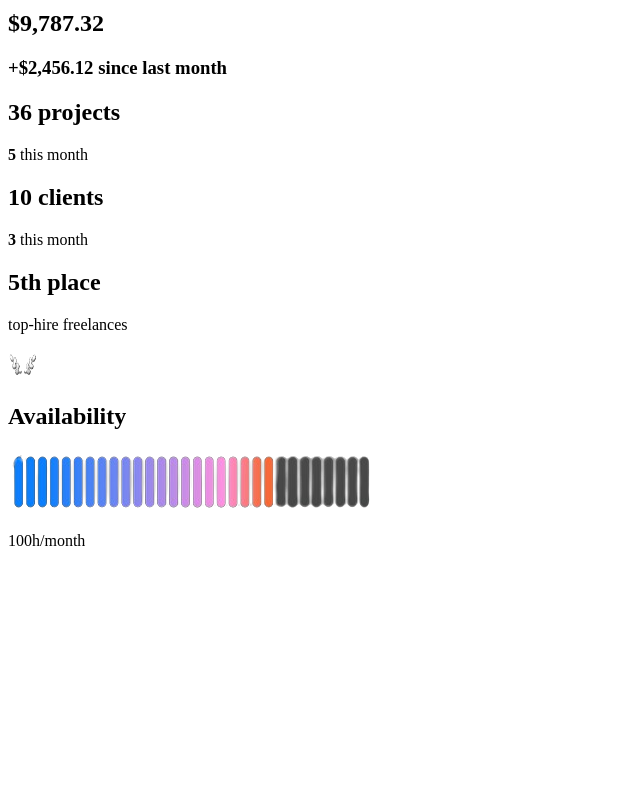
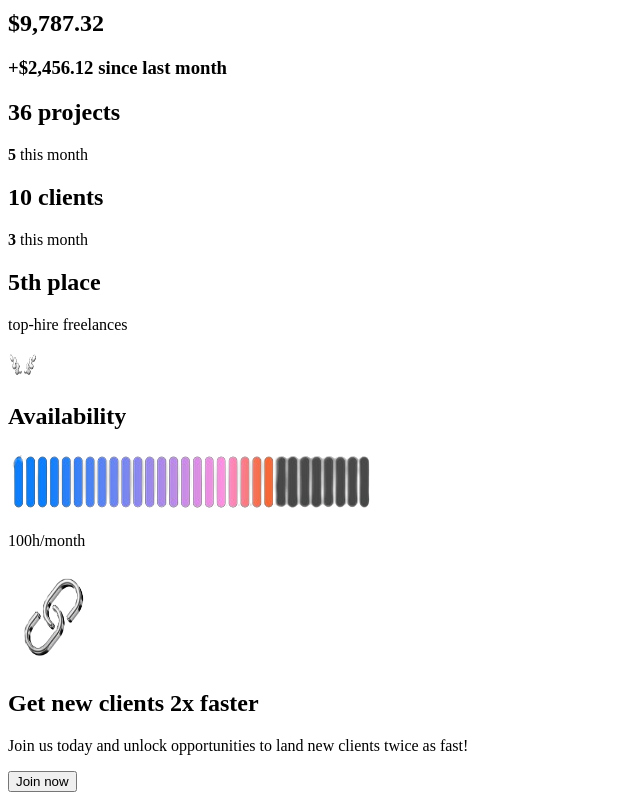
Before and after one commit to JuampyOjeda/Project-n-3, a plain HTML site: page index.html in a window 1280 px wide. Shown: the part 504-1304 px from the top of the page, without its empty margins (0-640 px from the left). Before the commit the page ends 1070 px from the top, so only its background shows below. Drawn offline with Linux system fonts and the light colour scheme.

Commit message:
en section.get-in, se agrego un img.chain, un h1.new-clients, un p.text-join y un button.btn-join

```diff
--- a/index.html
+++ b/index.html
@@ -85,7 +85,10 @@
     </section>
 
     <section class="get-in">
-
+        <img src="img/chain.png" alt="" class="chain" width="100px" height="100px">
+        <h1 class="new-clients">Get new clients 2x faster</h1>
+        <p class="text-join">Join us today and unlock opportunities to land new clients twice as fast!</p>
+        <button class="btn-join">Join now</button>
     </section>
 
     <section class="income">
```
Also changed, not shown: img/chain.png (added).
